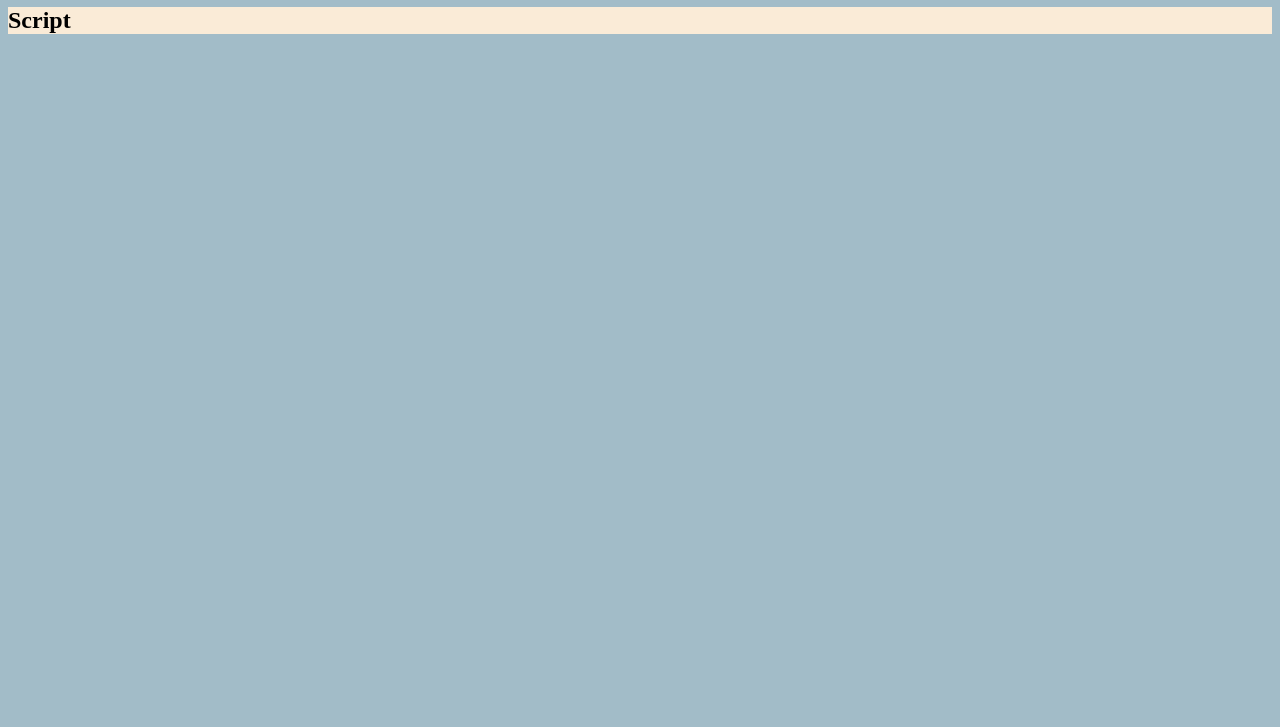
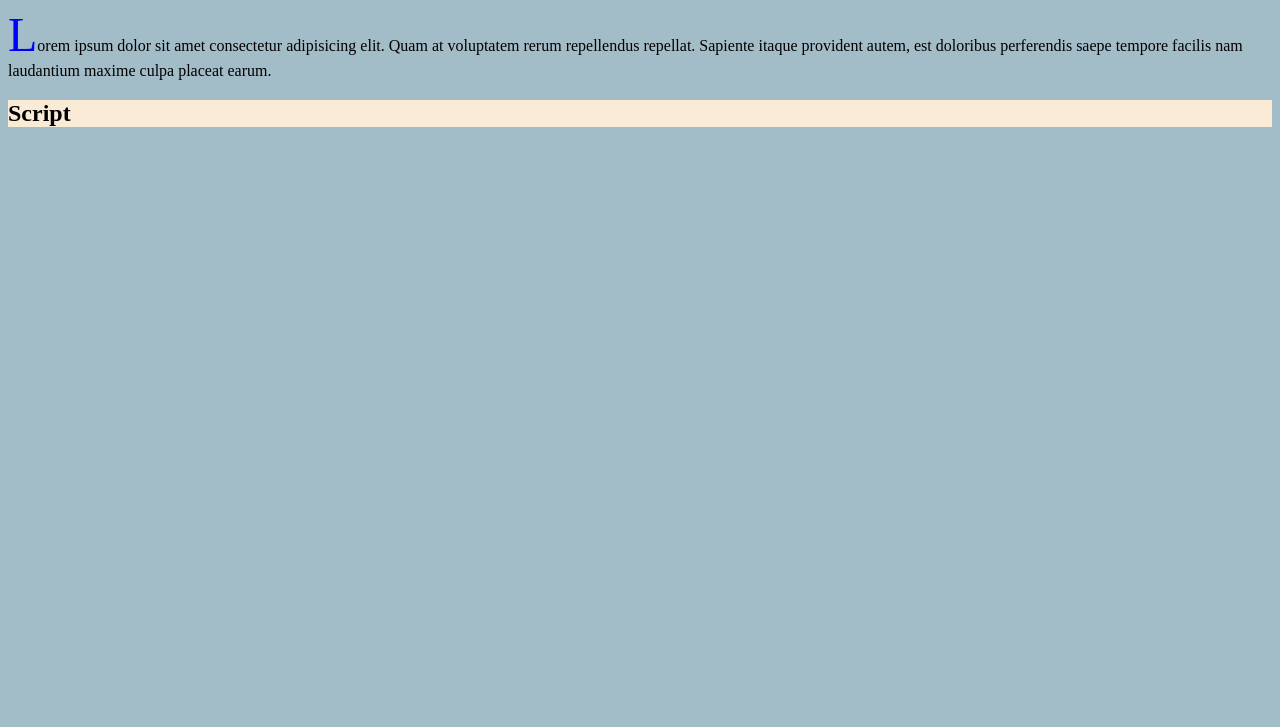
Before and after one commit to antoniocarlosdiniz8/JavaScript, a plain HTML site: page AulaJS006/learningdom.html in a window 1280 px wide. Shown: the part 73-800 px from the top of the page. Drawn offline with Linux system fonts and the light colour scheme.

Commit message:
Atualizei js

```diff
--- a/AulaJS006/learningdom.html
+++ b/AulaJS006/learningdom.html
@@ -12,11 +12,16 @@
         main{
             background-color: antiquewhite;
         }
+        p:first-letter{
+            font-size: 3rem;
+            color: blue;
+        }
     </style>
 </head>
 <body>
     <footer>
         <h1>Manipulando o DOM</h1>
+        <p>Lorem ipsum dolor sit amet consectetur adipisicing elit. Quam at voluptatem rerum repellendus repellat. Sapiente itaque provident autem, est doloribus perferendis saepe tempore facilis nam laudantium maxime culpa placeat earum.</p>
     </footer>
     <main>
         <h2>Script</h2>
```
